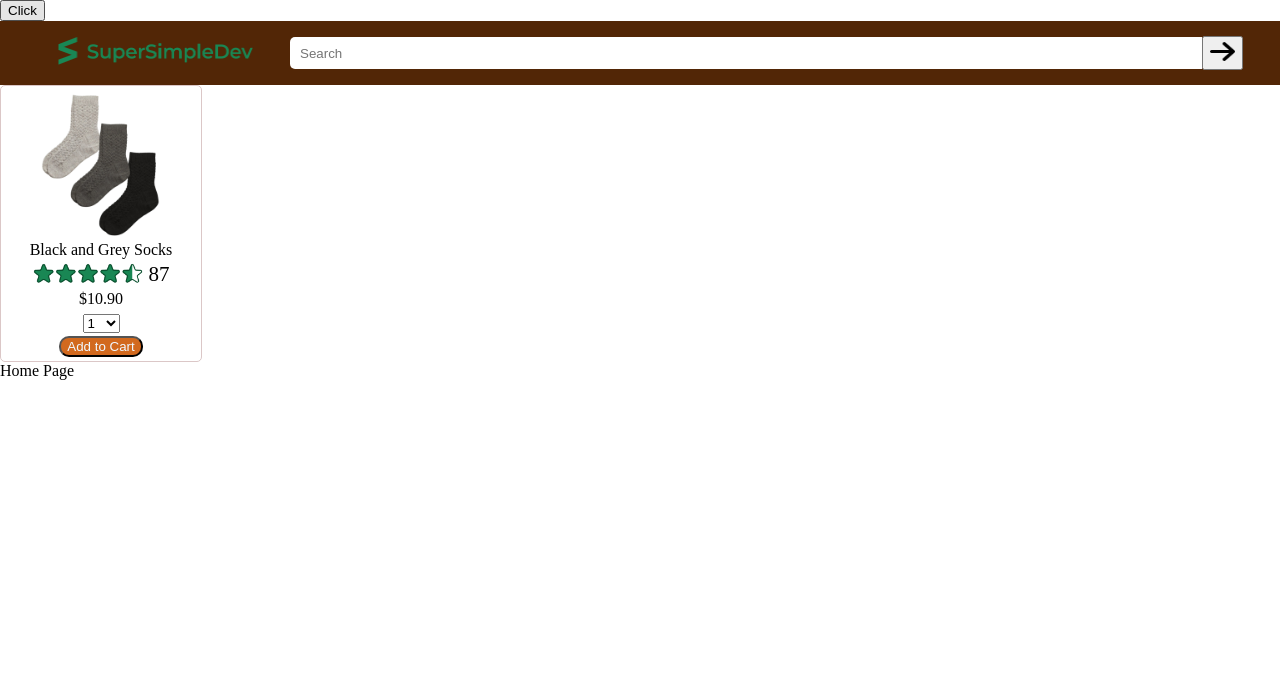
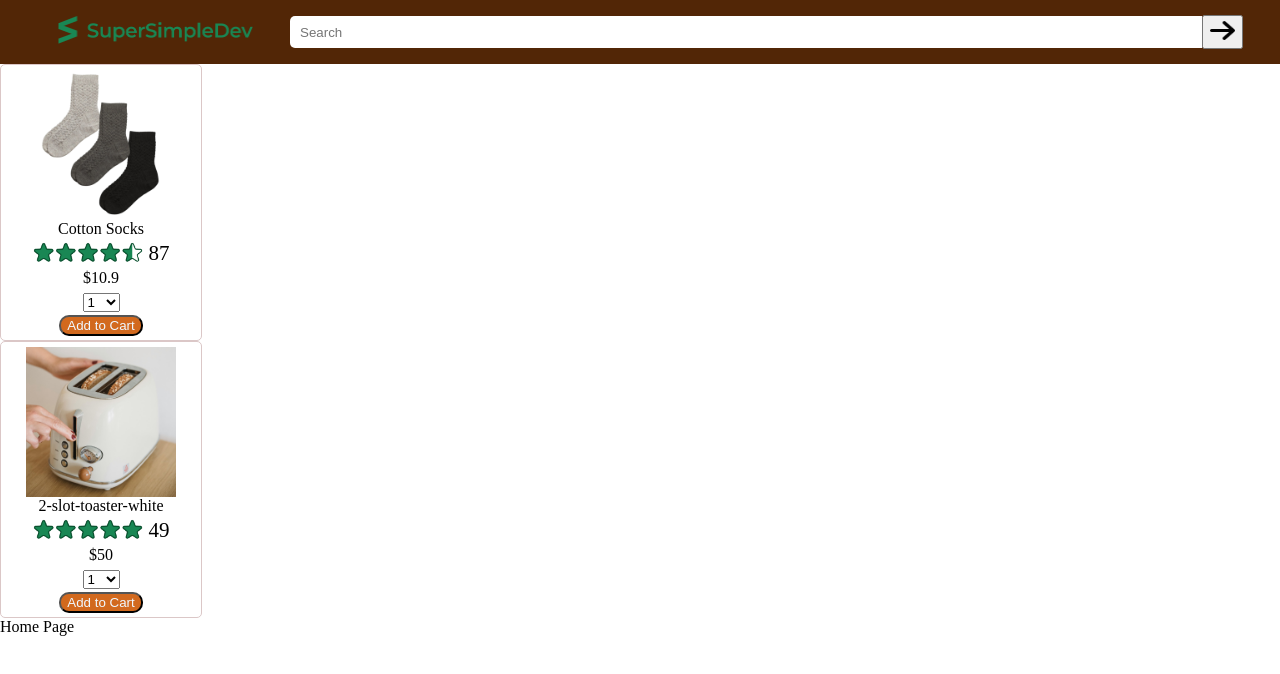
Before and after one commit to codermanu1103/Ecommerce, a React (Vite) app: page / in a window 1280 px wide. Shown: the top 674 px of the page. Built offline with nearby package versions, Linux system fonts and the light colour scheme.

Commit message:
Link the Home page to the checkout page

```diff
--- a/src/App.jsx
+++ b/src/App.jsx
@@ -5,13 +5,17 @@ import React from 'react';
 import { Routes,Route } from 'react-router';
 function App() {
   const [count,setCount]=React.useState(0);
+  const [checkoutItems,setCheckoutItems]=React.useState([]);
+  const updateCheckoutItems=(item)=>{
+    setCheckoutItems(prevItems=>[...prevItems,item])
+  }
   const updateCartCount=(quantity)=>{
     setCount(count+quantity);
   }
   return (
     <Routes>
-      <Route path="/" element={<Home count={count} updateCartCount={updateCartCount}/>}/>
-      <Route path='/checkout' element={<Checkout />}/>
+      <Route path="/" element={<Home count={count} updateCartCount={updateCartCount} updateCheckoutItems={updateCheckoutItems}/>}/>
+      <Route path='/checkout' element={<Checkout count={count} updateCartCount={updateCartCount} items={checkoutItems} updateCheckoutItems={updateCheckoutItems}/>}/>
       <Route path='/orders' element={<Orders />}/>
     </Routes>
   );
--- /dev/null
+++ b/src/Components/CartProduct.jsx
@@ -0,0 +1,13 @@
+import productList from "../productList.json"
+
+function Cartproduct(props) {
+    console.log(props);
+    console.log(productList[0]);
+    return (
+        <>
+            CartProducts
+        </>
+    );
+}
+
+export default Cartproduct;
--- a/src/Components/Checkout.jsx
+++ b/src/Components/Checkout.jsx
@@ -1,8 +1,17 @@
+import CartProduct from "./CartProduct";
 import Header from "./Header";
-function Checkout() {
+function Checkout(props) {
+    const displayAllItems=(items)=>{
+        console.log("hello");
+        items.map(product=>(
+            console.log(product)
+        ));
+    }
     return (
         <>
-            <Header />
+            <Header count={props.count}/>
+            <button onClick={()=>{displayAllItems(props.items)}}>Show</button>
+            <CartProduct items={props.items}/>
             Checkout Page
         </>
     );
--- a/src/Components/Header.css
+++ b/src/Components/Header.css
@@ -4,6 +4,7 @@
     display: flex;
     align-items: center;
     background-color: rgb(82, 38, 6);
+    position: relative;
 }
 
 #logo-image{
--- a/src/Components/Header.jsx
+++ b/src/Components/Header.jsx
@@ -22,7 +22,6 @@ function Header(props) {
                     <span id='cart-text'>Cart</span>
                 </Link>
             </div>
-
         </div>
     );
 }
--- a/src/Components/Home.jsx
+++ b/src/Components/Home.jsx
@@ -2,17 +2,23 @@ import Header from "./Header";
 import Product from "./Product";
 import productList from '../productList.json';
 function Home(props) {
-    const print=()=>{
-        console.log("hello");
-        productList.map(product=>(
-            console.log(product.id)
-        ));
-    }
     return (
         <>
-            <button onClick={print}>Click</button>
             <Header count={props.count}/>
-            <Product image="public\images\products\athletic-cotton-socks-6-pairs.jpg" name="Black and Grey Socks" ratingImage="public\images\ratings\rating-45.png" ratingCount="87" price="10.90" updateCartCount={props.updateCartCount}/>
+            {
+                productList.map(product=>(
+                    <Product
+                        id={product.id}
+                        image={product.image}
+                        name={product.name}
+                        ratingImage={product.ratingImage}
+                        ratingCount={product.ratingCount}
+                        price={product.price}
+                        updateCartCount={props.updateCartCount}
+                        updateCheckoutItems={props.updateCheckoutItems}
+                    />
+                ))
+            }
             Home Page
         </>
     );
--- a/src/Components/Product.jsx
+++ b/src/Components/Product.jsx
@@ -2,6 +2,14 @@ import './Product.css';
 import React from 'react';
 function Product(props) {
     const [quantity,setQuantity]=React.useState(1);
+    const addItemsToCart=()=>{
+        props.updateCartCount(quantity);
+        const item={
+            productId:props.id,
+            quantityadded: quantity,
+        }
+        props.updateCheckoutItems(item);
+    }
     return (
         <div className="product-container">
             <img id="product-image" src={props.image} alt={props.name} />
@@ -28,7 +36,7 @@ function Product(props) {
                     <option value="10">10</option>
                 </select>
             </div>
-            <button id="addtocart" onClick={()=>{props.updateCartCount(quantity)}}>Add to Cart</button>
+            <button id="addtocart" onClick={addItemsToCart}>Add to Cart</button>
 
         </div>
     );
--- a/src/productList.json
+++ b/src/productList.json
@@ -1,11 +1,22 @@
 [
     {
         "id":1,
-        "name": "Black and Gray Athletic Cotton Socks",
+        "name": "Cotton Socks",
         "image": "public\\images\\products\\athletic-cotton-socks-6-pairs.jpg",
+        "ratingImage":"public\\images\\ratings\\rating-45.png",
         "rating": 4.5,
-        "reviews": 87,
+        "ratingCount": 87,
         "stock": 25,
         "price": 10.90
+    },
+    {
+        "id":2,
+        "name": "2-slot-toaster-white",
+        "image": "public\\images\\products\\2-slot-toaster-white.jpg",
+        "ratingImage":"public\\images\\ratings\\rating-50.png",
+        "rating": 5,
+        "ratingCount": 49,
+        "stock": 100,
+        "price": 50
     }
 ]
```
